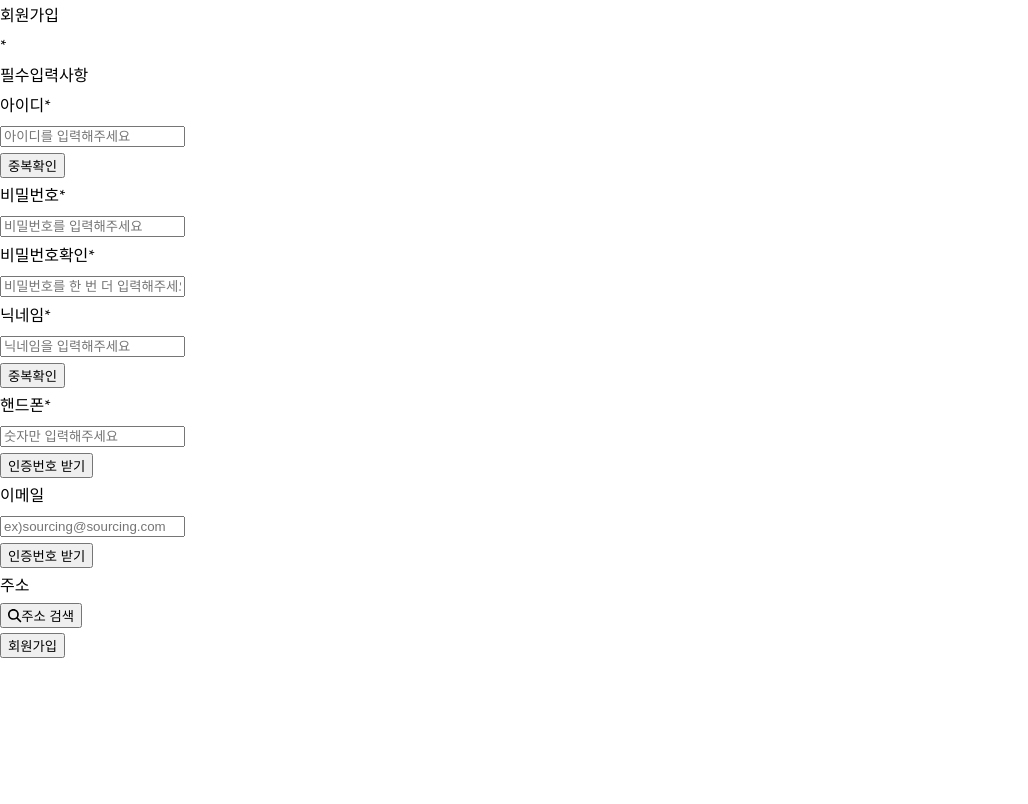
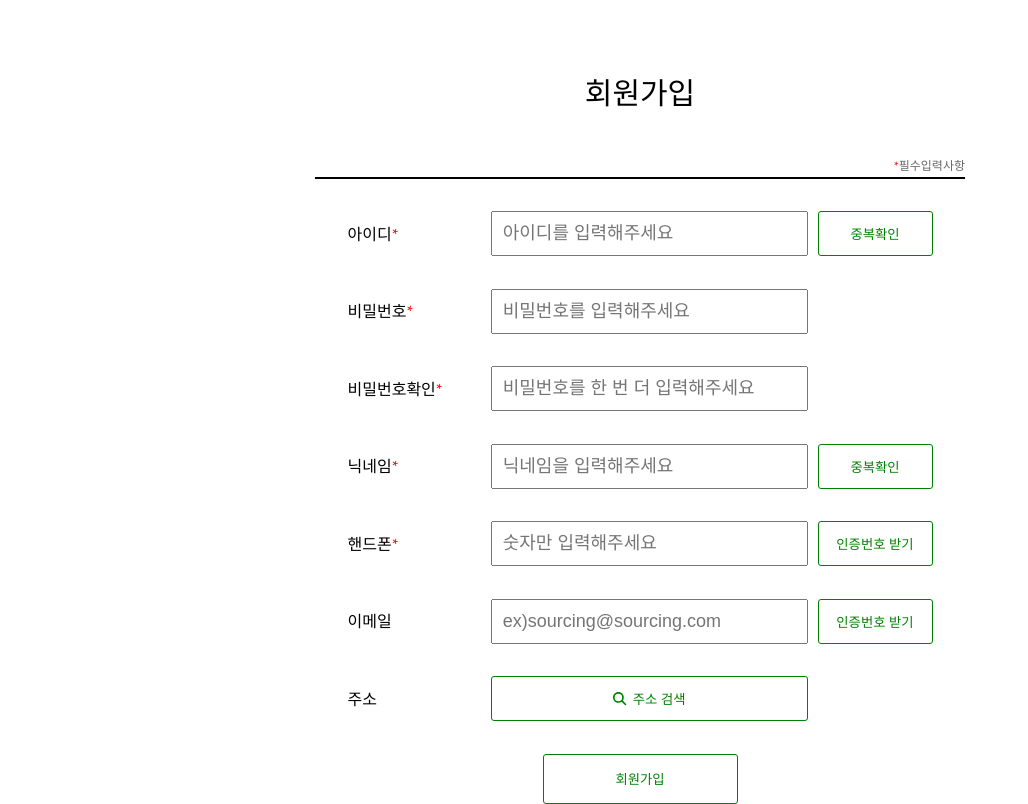
Before and after one commit to ryurbsgks/sourcing, a React (Create React App) app in the folder client/: page /signup in a window 1280 px wide. Shown: the whole page, without its empty margins (0-1028 px from the left). Built offline with nearby package versions, Linux system fonts and the light colour scheme.

Commit message:
Design: Signup CSS 적용
* Signup CSS 적용

```diff
--- a/client/src/App.css
+++ b/client/src/App.css
@@ -21,6 +21,11 @@ a {
   margin: 0 auto;
 }
 
+.container__sub {
+  width: 650px;
+  margin: 0 auto;
+}
+
 .header__topbar {
   display: flex;
   background-color: #f5f5f5;
@@ -41,3 +46,88 @@ a {
 .header__topbar__menu li {
   padding: 10px 12px;
 }
+
+.signup__title {
+  font-size: 30px;
+  margin: 10% 0 5%;
+  text-align: center;
+}
+
+.signup__subtitle {
+  display: flex;
+  justify-content: flex-end;
+  font-size: 12px;
+  color: rgb(102, 102, 102);
+  border-bottom: black 2px solid;
+}
+
+.signup__required__itemsymbol {
+  color: red;
+}
+
+.signup__container {
+  display: flex;
+  padding: 5% 5% 0;
+}
+
+.signup__info {
+  flex: 2.5;
+  margin: auto 0;
+  font-size: 16px;
+}
+
+.signup__inputbox__space {
+  flex: 5.5;
+  height: 45px;
+}
+
+.signup__inputbox__space > input {
+  width: 100%;
+  height: 100%;
+  font-size: 18px;
+  padding: 0 3%;
+}
+
+.signup__inputbox__space > button {
+  width: 100%;
+  height: 100%;
+  color: green;
+  background-color: white;
+  border: green 1px solid;
+  border-radius: 3px;
+  cursor: pointer;
+}
+
+.signup__inputbox__space svg {
+  margin-right: 2%;
+}
+
+.signup__button__space {
+  margin-left: 10px;
+  flex: 2;
+}
+
+.signup__button__space > button{
+  width: 100%;
+  height: 100%;
+  color: green;
+  background-color: white;
+  border: green 1px solid;
+  border-radius: 3px;
+  cursor: pointer;
+}
+
+.signup__button {
+  text-align: center;
+  margin: 5% 0 0;
+}
+
+.signup__button > button {
+  width: 30%;
+  height: 50px;
+  color: green;
+  background-color: white;
+  border: green 1px solid;
+  border-radius: 3px;
+  cursor: pointer;
+}
```
